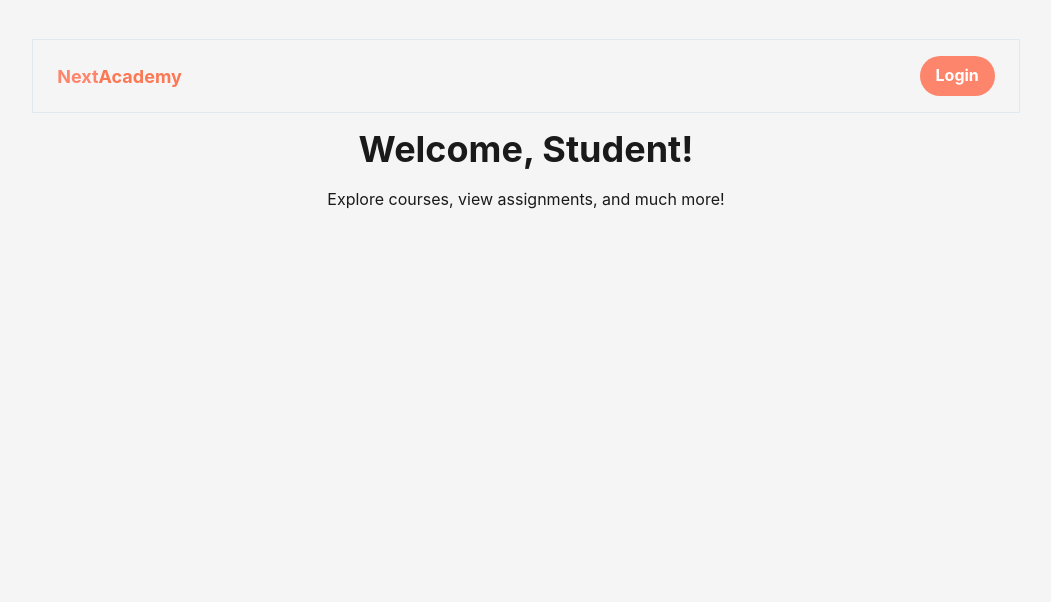
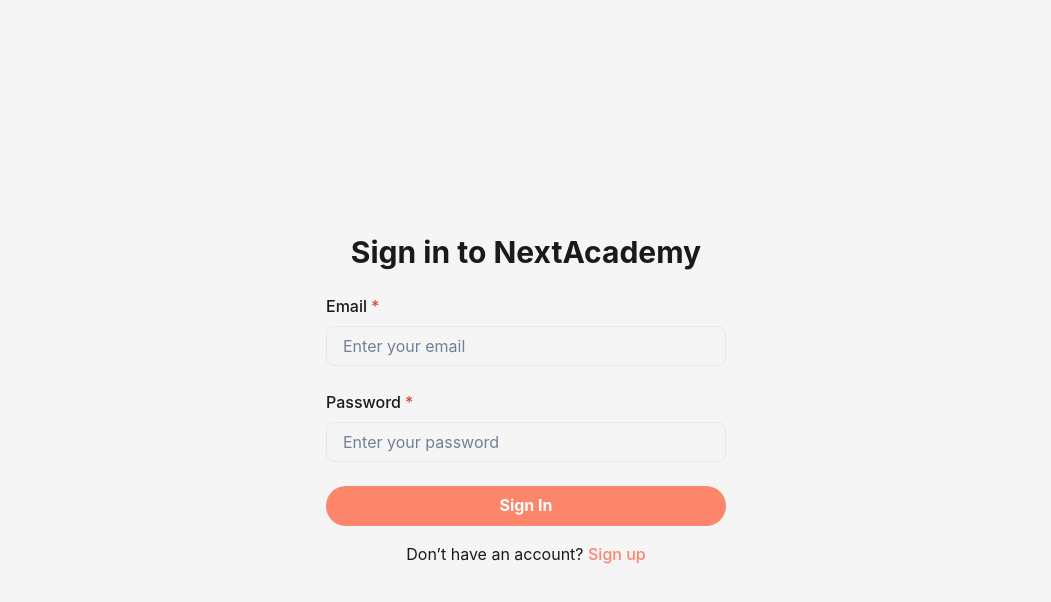
Before and after one commit to anuzsubedi/elearning-frontend, a React (Vite) app: page / in a window 1280 px wide. Shown: the top 602 px of the page, without its empty margins (114-1165 px from the left). Built offline with nearby package versions, Linux system fonts and the light colour scheme.

Commit message:
Implement user authentication flow with route protection and localStorage integration

```diff
--- a/src/App.jsx
+++ b/src/App.jsx
@@ -1,33 +1,48 @@
 import React from "react";
-import { Routes, Route } from "react-router-dom";
+import { Routes, Route, Navigate } from "react-router-dom";
+import { useAuth } from "./context/AuthContext";
 import Header from "./components/Header";
 import StudentHome from "./pages/StudentHome";
 import TeacherHome from "./pages/TeacherHome";
 import Login from "./pages/Login";
-import Signup from "./pages/Signup"; // Include Signup page
+import Signup from "./pages/Signup";
 import TeacherRoute from "./components/TeacherRoute";
 import NotFound from "./pages/NotFound";
 
-const App = () => (
+const App = () => {
+    const { user } = useAuth(); // Get the current user from AuthContext
+
+    return (
         <>
             <Routes>
-            {/* Default route for students */}
-            <Route path="/" element={<StudentHome />} />
+                {/* Default route */}
+                <Route
+                    path="/"
+                    element={
+                        user
+                            ? user.user_type === "Instructor"
+                                ? <Navigate to="/teacher-home" replace />
+                                : <StudentHome />
+                            : <Login />
+                    }
+                />
 
                 {/* Login and Signup routes */}
-            <Route path="/login" element={<Login />} />
-            <Route path="/signup" element={<Signup />} />
+                {!user && <Route path="/login" element={<Login />} />}
+                {!user && <Route path="/signup" element={<Signup />} />}
 
-
-            {/* Teacher-only routes */} */
+                {/* Teacher-only routes */}
+                {user?.user_type === "Instructor" && (
                     <Route element={<TeacherRoute />}>
                         <Route path="/teacher-home" element={<TeacherHome />} />
                     </Route>
+                )}
 
                 {/* Catch-all for unknown routes */}
                 <Route path="*" element={<NotFound />} />
             </Routes>
         </>
     );
+};
 
 export default App;
--- a/src/components/TeacherRoute.jsx
+++ b/src/components/TeacherRoute.jsx
@@ -5,14 +5,19 @@ import { useAuth } from "../context/AuthContext";
 const TeacherRoute = () => {
     const { user, isTeacher } = useAuth();
 
+    // Redirect to login if no user is logged in
     if (!user) {
+        console.log("Redirecting to /login: No user logged in");
         return <Navigate to="/login" replace />;
     }
 
+    // Redirect to student home if the user is not a teacher
     if (!isTeacher()) {
+        console.log(`Redirecting to /: User is not a teacher, user_type: ${user.user_type}`);
         return <Navigate to="/" replace />;
     }
 
+    // Render the protected route if the user is a teacher
     return <Outlet />;
 };
 
--- a/src/context/AuthContext.jsx
+++ b/src/context/AuthContext.jsx
@@ -1,4 +1,4 @@
-import React, { createContext, useState, useContext } from "react";
+import React, { createContext, useState, useEffect, useContext } from "react";
 
 const AuthContext = createContext();
 
@@ -7,12 +7,22 @@ export const useAuth = () => useContext(AuthContext);
 export const AuthProvider = ({ children }) => {
     const [user, setUser] = useState(null);
 
+    // Load user from localStorage on app load
+    useEffect(() => {
+        const storedUser = localStorage.getItem("user");
+        if (storedUser) {
+            setUser(JSON.parse(storedUser));
+        }
+    }, []);
+
     const loginUser = (userData) => {
         setUser(userData);
+        localStorage.setItem("user", JSON.stringify(userData));
     };
 
     const logoutUser = () => {
         setUser(null);
+        localStorage.removeItem("user");
     };
 
     const isTeacher = () => user?.user_type === "Instructor";
--- a/src/pages/Login.jsx
+++ b/src/pages/Login.jsx
@@ -31,7 +31,7 @@ const Login = () => {
         try {
             const result = await login(credentials);
             if (result.success) {
-                loginUser(result.user);
+                loginUser(result.user); // Save user to context
                 navigate(result.user.user_type === "Instructor" ? "/teacher-home" : "/");
             } else {
                 setError(result.message);
```
Lines whose indentation alone changed are shown as unchanged.
